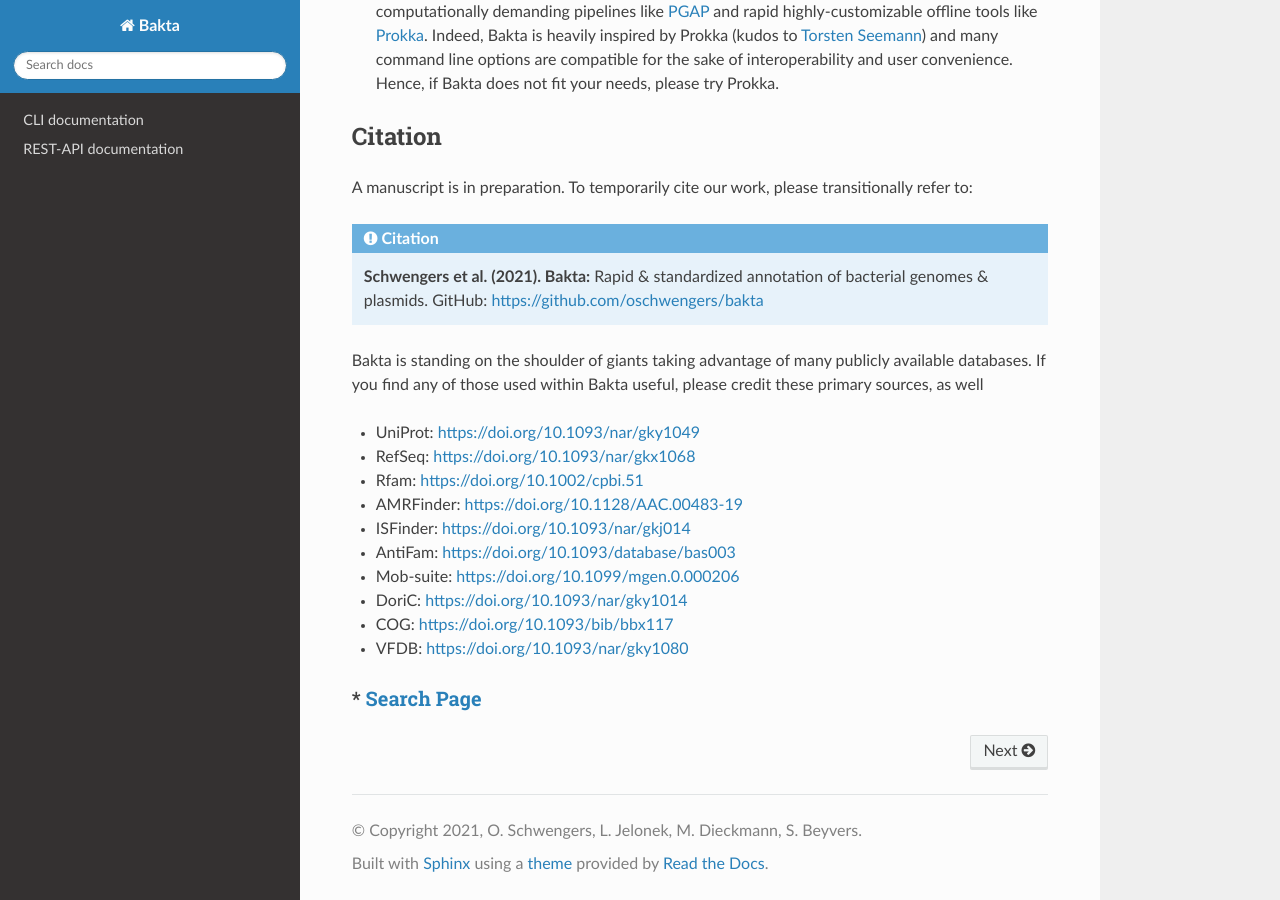
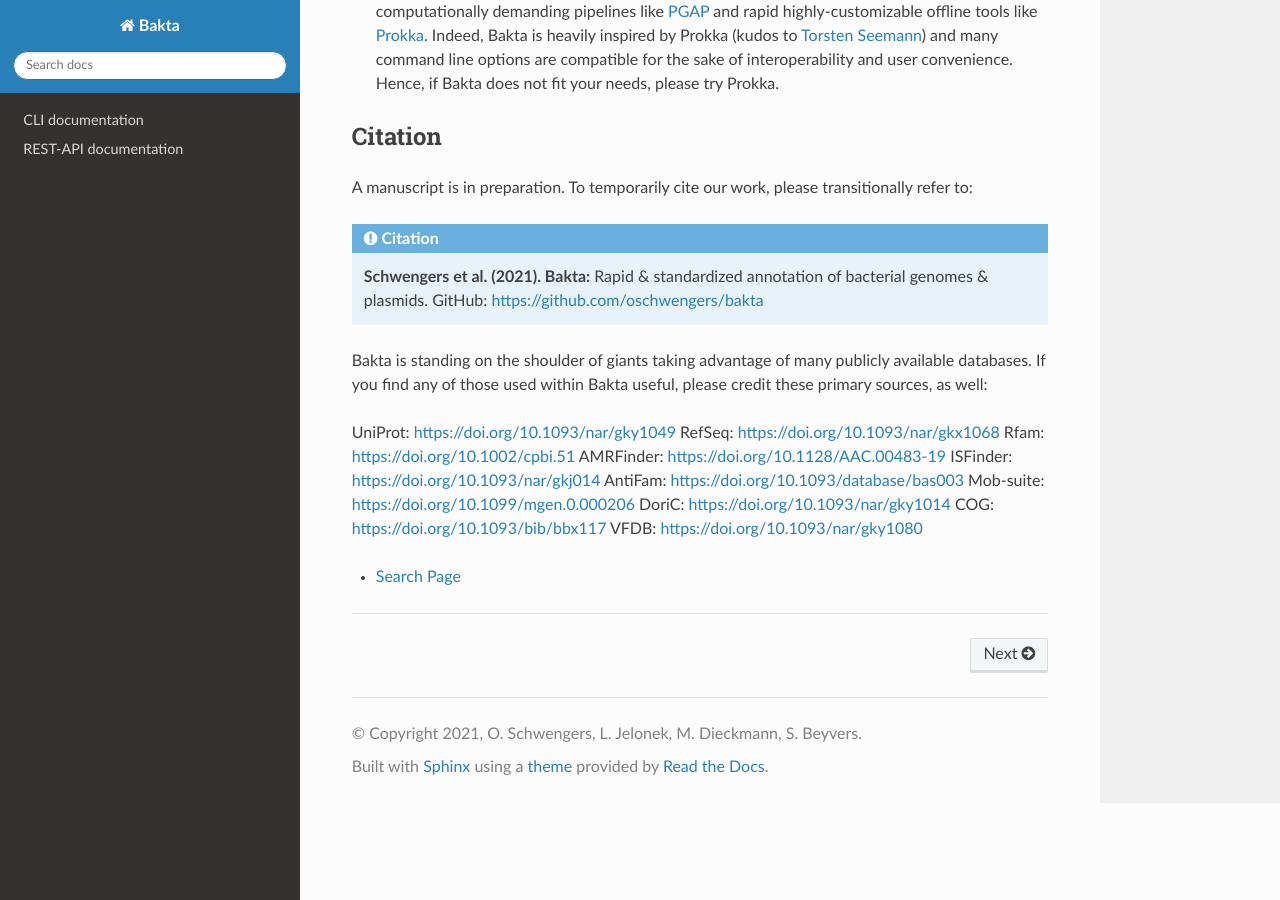
Before and after one commit to ag-computational-bio/bakta-docs, a Sphinx documentation site: the page built from docs/index.rst, in a window 1280 px wide and 900 px high, scrolled down 1279 px. Built offline with Sphinx 7.4.7 and the Read the Docs theme 2.0.0, drawn with Linux system fonts in a browser that asks for light colours; part of the change alters nothing that is shown.

```diff
--- a/docs/index.rst
+++ b/docs/index.rst
@@ -52,22 +52,21 @@ A manuscript is in preparation. To temporarily cite our work, please transitiona
 
    **Schwengers et al. (2021). Bakta:** Rapid & standardized annotation of bacterial genomes & plasmids. GitHub: https://github.com/oschwengers/bakta
 
-Bakta is standing on the shoulder of giants taking advantage of many publicly available databases. If you find any of those used within Bakta useful, please credit these primary sources, as well
+Bakta is standing on the shoulder of giants taking advantage of many publicly available databases. If you find any of those used within Bakta useful, please credit these primary sources, as well:
 
 
-* UniProt: https://doi.org/10.1093/nar/gky1049
-* RefSeq: https://doi.org/10.1093/nar/gkx1068
-* Rfam: https://doi.org/10.1002/cpbi.51
-* AMRFinder: https://doi.org/10.1128/AAC.00483-19
-* ISFinder: https://doi.org/10.1093/nar/gkj014
-* AntiFam: https://doi.org/10.1093/database/bas003
-* Mob-suite: https://doi.org/10.1099/mgen.0.000206
-* DoriC: https://doi.org/10.1093/nar/gky1014
-* COG: https://doi.org/10.1093/bib/bbx117
-* VFDB: https://doi.org/10.1093/nar/gky1080
+UniProt: https://doi.org/10.1093/nar/gky1049
+RefSeq: https://doi.org/10.1093/nar/gkx1068
+Rfam: https://doi.org/10.1002/cpbi.51
+AMRFinder: https://doi.org/10.1128/AAC.00483-19
+ISFinder: https://doi.org/10.1093/nar/gkj014
+AntiFam: https://doi.org/10.1093/database/bas003
+Mob-suite: https://doi.org/10.1099/mgen.0.000206
+DoriC: https://doi.org/10.1093/nar/gky1014
+COG: https://doi.org/10.1093/bib/bbx117
+VFDB: https://doi.org/10.1093/nar/gky1080
 
 
---------------
 * :ref:`search`
 --------------
 
```
